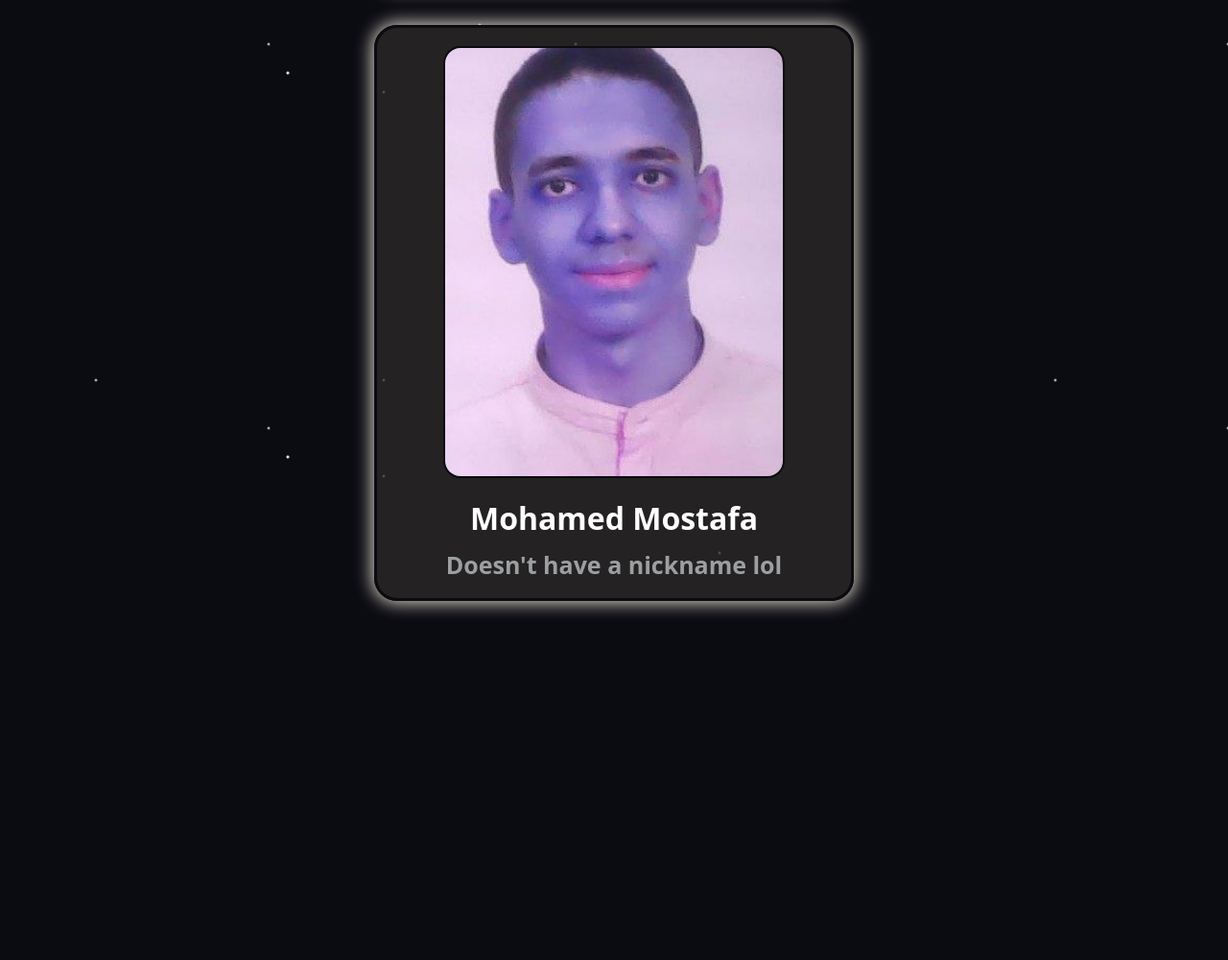
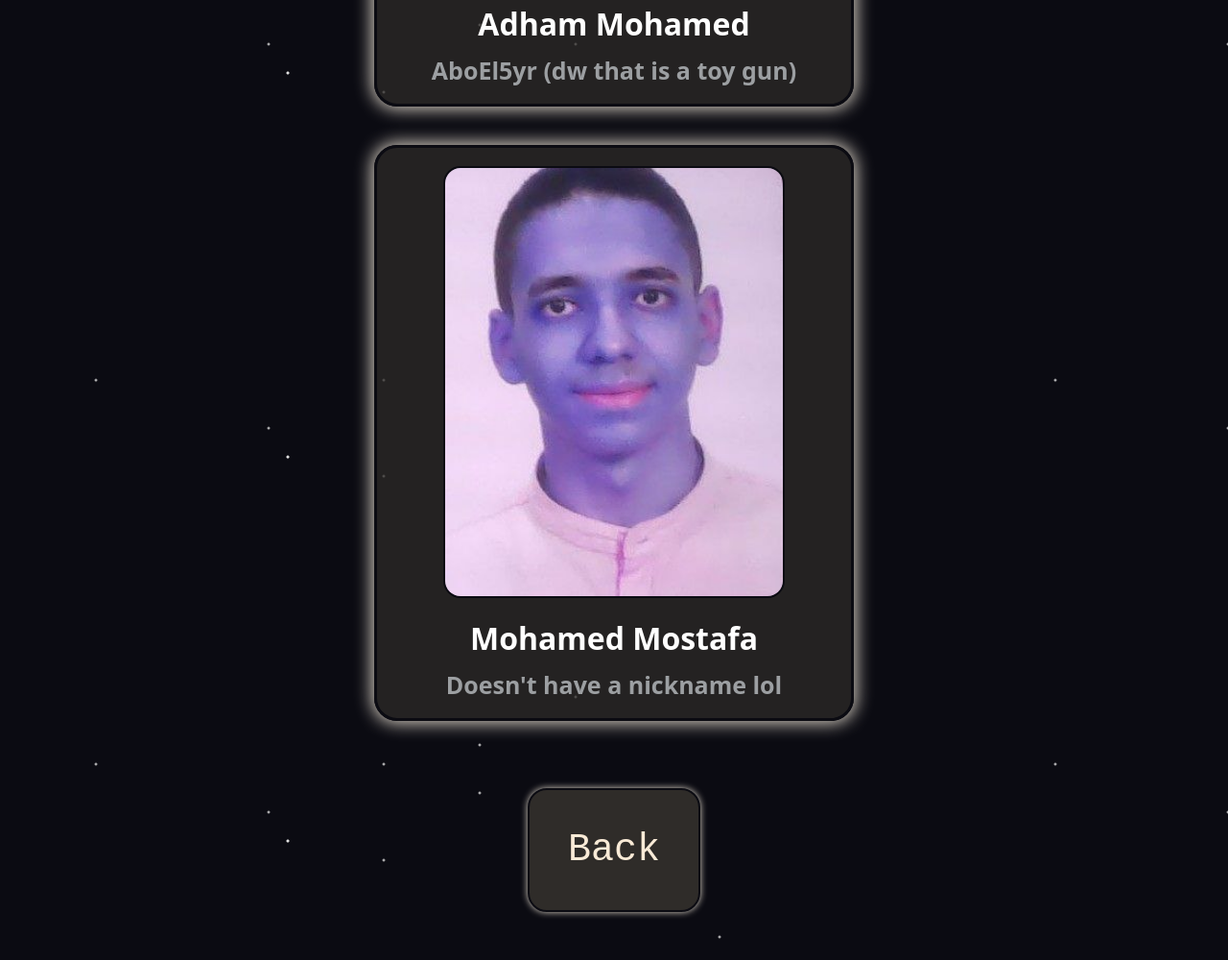
Before and after one commit to Yassin-Soliman53/semi-final-project, a plain HTML site: page about_us.html in a window 1280 px wide. Shown: the part 1304-2304 px from the top of the page at 96% size. Before the commit the page ends 1980 px from the top, so only its background shows below. Drawn offline with Linux system fonts and the light colour scheme; a web font is replaced by a local one.

Commit message:
added a back button

```diff
--- a/Encyclopedia.css
+++ b/Encyclopedia.css
@@ -112,3 +112,17 @@ h2 {
     margin-top:20px;
     color: rgb(8, 95, 255);
 }
+
+.btn{
+    background-color: #2f2c29;
+    color: antiquewhite;
+    max-width: 500px;
+    max-height: 500px;
+    font-family: 'Determination Mono', monospace;
+    font-size: 40px;
+    border: #0b0b12 2px solid;
+    border-radius: 20px;
+    box-shadow: 0px 0px 7px 0px rgb(223, 215, 202);
+    padding: 40px;
+    margin-top: 20px;
+}
--- a/about-us.css
+++ b/about-us.css
@@ -140,3 +140,40 @@ a {
     font-size: 15px;
     margin-bottom: 25px;
 }
+
+.back-container{
+    display: flex;
+    flex-direction: column;
+    align-items: center;
+    justify-content: center;
+    text-align: center;
+    margin-top: 30px
+}
+
+.btn{
+    background-color: #2f2c29;
+    color: antiquewhite;
+    max-width: 500px;
+    max-height: 500px;
+    font-family: 'Determination Mono', monospace;
+    font-size: 40px;
+    border: #0b0b12 2px solid;
+    border-radius: 20px;
+    box-shadow: 0px 0px 7px 0px rgb(223, 215, 202);
+    padding: 40px;
+}
+
+.title-container{
+    display: flex;
+    flex-direction: column;
+    align-items: center;
+    justify-content: center;
+    text-align: center;
+    margin-top: 30px
+}
+
+.title-container h1{
+    font-size: 2.5em;
+    font-family: "Bitcount Grid Double", system-ui;
+    color: white;
+}
--- a/about_us.html
+++ b/about_us.html
@@ -8,6 +8,9 @@
 </head>
 <body>
     <div class="team-container">
+        <div class="title-container">
+            <h1>About Us</h1>
+        </div>
         <a href="https://github.com/Yassin-Soliman53" target="_blank" class="card-link">
             <div class="card">
                 <div class="card-inner">
@@ -51,7 +54,7 @@
             <div class="card">
                 <div class="card-inner">
                     <div class="card-front">
-                        <img src="images/mohamed.jpg" alt="Mohamed Mostafa" class="profile-photo" id="mohamed">
+                        <img src="images/mohamed.jpg" alt="Mohamed Mostafa" class="profile-photo">
                         <h1>Mohamed Mostafa</h1>
                         <h2 class="nickname">Doesn't have a nickname lol</h2>
                     </div>
@@ -66,7 +69,9 @@
                 </div>
             </div>
         </a>
-
+        <div class="back-container">
+            <button class="btn" onclick="window.location.href='index.html'">Back</button>
+        </div>
     </div>
 </body>
 </html>
--- a/style.css
+++ b/style.css
@@ -164,14 +164,11 @@ h2{
     padding: 15px;
 }
 
-.btn img{
-    margin-top: 20px;
-    width: 300px;
-}
 .btn:hover {
     transform: translateY(-4px);
     box-shadow: 0 14px 28px rgba(0, 0, 0, 0.6);
 }
+
 .result{
     margin-top:30px;
     text-align:center;
--- a/weather.css
+++ b/weather.css
@@ -129,3 +129,17 @@ h2:hover{
 button:hover {
     transform: scale(1.05);
 }
+
+.btn{
+    background-color: #2f2c29;
+    color: antiquewhite;
+    max-width: 500px;
+    max-height: 500px;
+    font-family: 'Determination Mono', monospace;
+    font-size: 40px;
+    border: #0b0b12 2px solid;
+    border-radius: 20px;
+    box-shadow: 0px 0px 7px 0px rgb(223, 215, 202);
+    padding: 40px;
+    margin-top: 20px;
+}
```
Also changed, not shown: Encyclopedia.html (+3 -0 lines), index.html (+0 -4 lines), weather.html (+3 -0 lines), feed-back.html (deleted).
